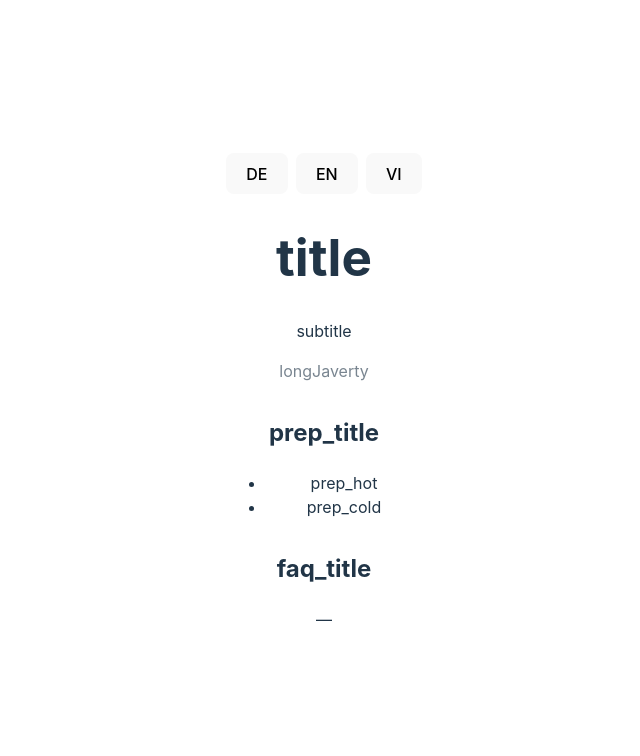
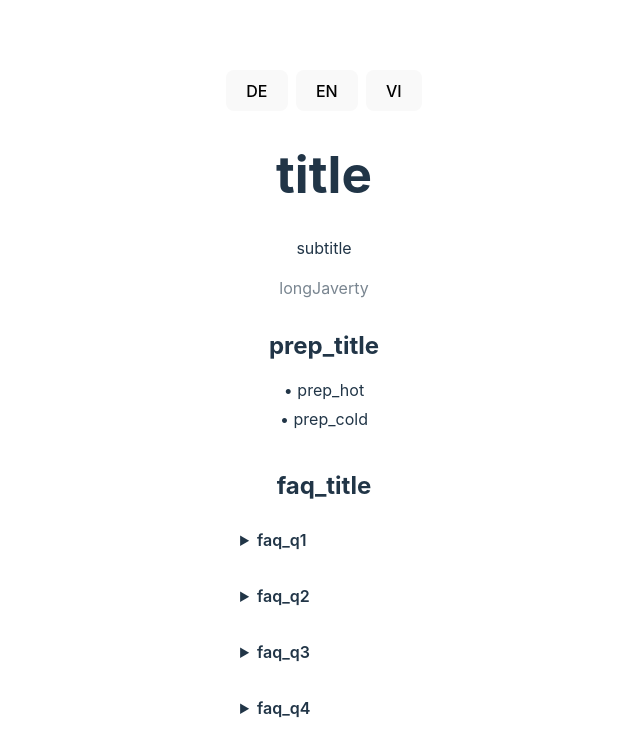
Before and after one commit to hoa-binh007/tshongshot, a React (Vite) app: page / in a window 1280 px wide. Shown: the top 756 px of the page, without its empty margins (316-956 px from the left). Built offline with nearby package versions, Linux system fonts and the light colour scheme; the HTML template or start-up script is replaced by a standard one.

Commit message:
Fix: Added missing commas in i18n and updated FAQ content

```diff
--- a/src/components/FAQ.tsx
+++ b/src/components/FAQ.tsx
@@ -3,10 +3,32 @@ import { useTranslation } from "react-i18next";
 export default function FAQ() {
   const { t } = useTranslation();
 
+  const items = [
+    { q: t("faq_q1"), a: t("faq_a1") },
+    { q: t("faq_q2"), a: t("faq_a2") },
+    { q: t("faq_q3"), a: t("faq_a3") },
+    { q: t("faq_q4"), a: t("faq_a4") },
+  ];
+
   return (
-    <section style={{ marginTop: 32 }}>
-      <h2>{t("faq_title")}</h2>
-      <p>—</p>
+    <section style={{ marginTop: 34 }}>
+      <h2 style={{ marginBottom: 14 }}>{t("faq_title")}</h2>
+
+      <div style={{ display: "grid", gap: 12, textAlign: "left", maxWidth: 760, margin: "0 auto" }}>
+        {items.map((it, idx) => (
+          <details
+            key={idx}
+            style={{
+              background: "rgba(255,255,255,0.04)",
+              borderRadius: 10,
+              padding: "10px 14px",
+            }}
+          >
+            <summary style={{ cursor: "pointer", fontWeight: 600 }}>{it.q}</summary>
+            <div style={{ marginTop: 10, opacity: 0.9, lineHeight: 1.6 }}>{it.a}</div>
+          </details>
+        ))}
+      </div>
     </section>
   );
 }
--- a/src/components/Preparation.tsx
+++ b/src/components/Preparation.tsx
@@ -4,12 +4,12 @@ export default function Preparation() {
   const { t } = useTranslation();
 
   return (
-    <section style={{ marginTop: 32 }}>
-      <h2>{t("prep_title")}</h2>
+    <section style={{ marginTop: 28 }}>
+      <h2 style={{ marginBottom: 12 }}>{t("prep_title")}</h2>
 
-      <ul>
-        <li>{t("prep_hot")}</li>
-        <li>{t("prep_cold")}</li>
+      <ul style={{ listStyle: "none", padding: 0, margin: 0, lineHeight: 1.8 }}>
+        <li>• {t("prep_hot")}</li>
+        <li>• {t("prep_cold")}</li>
       </ul>
     </section>
   );
```
Also changed, not shown: src/i18n.ts (+30 -3 lines).
